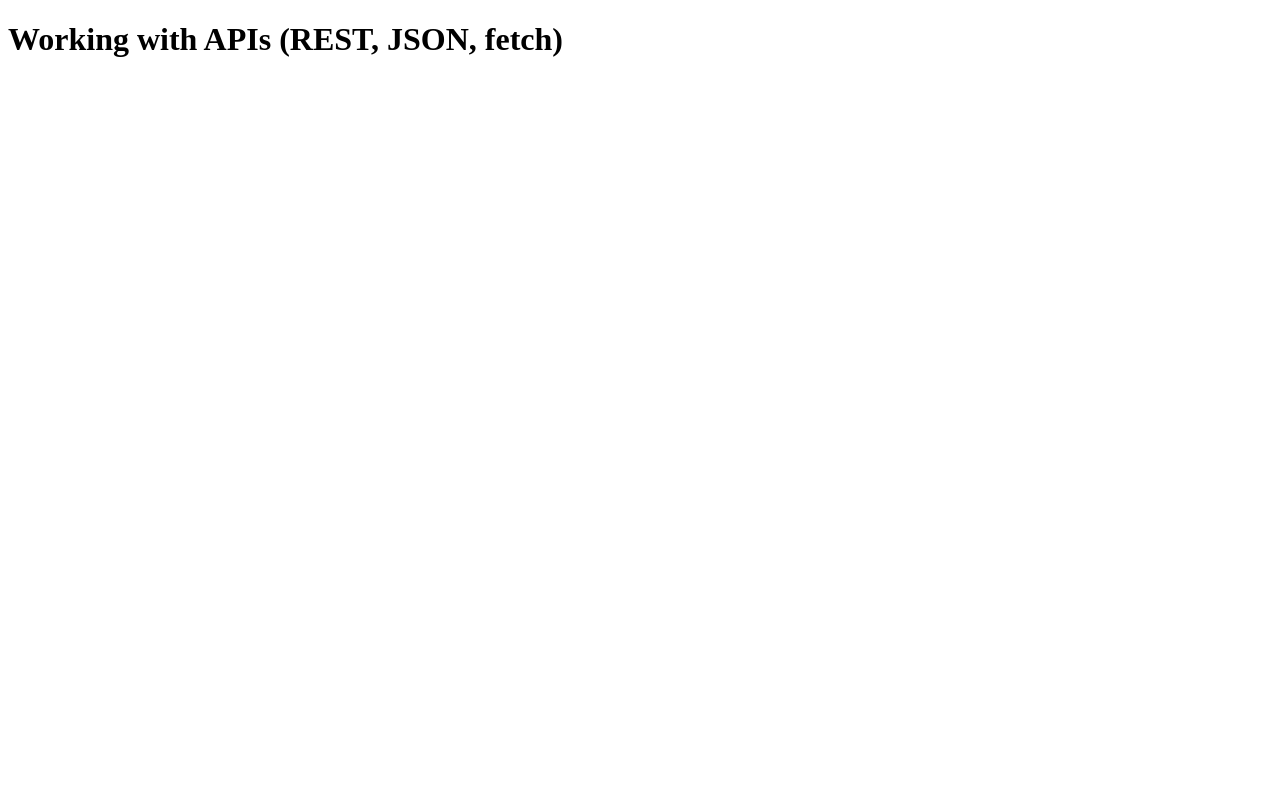
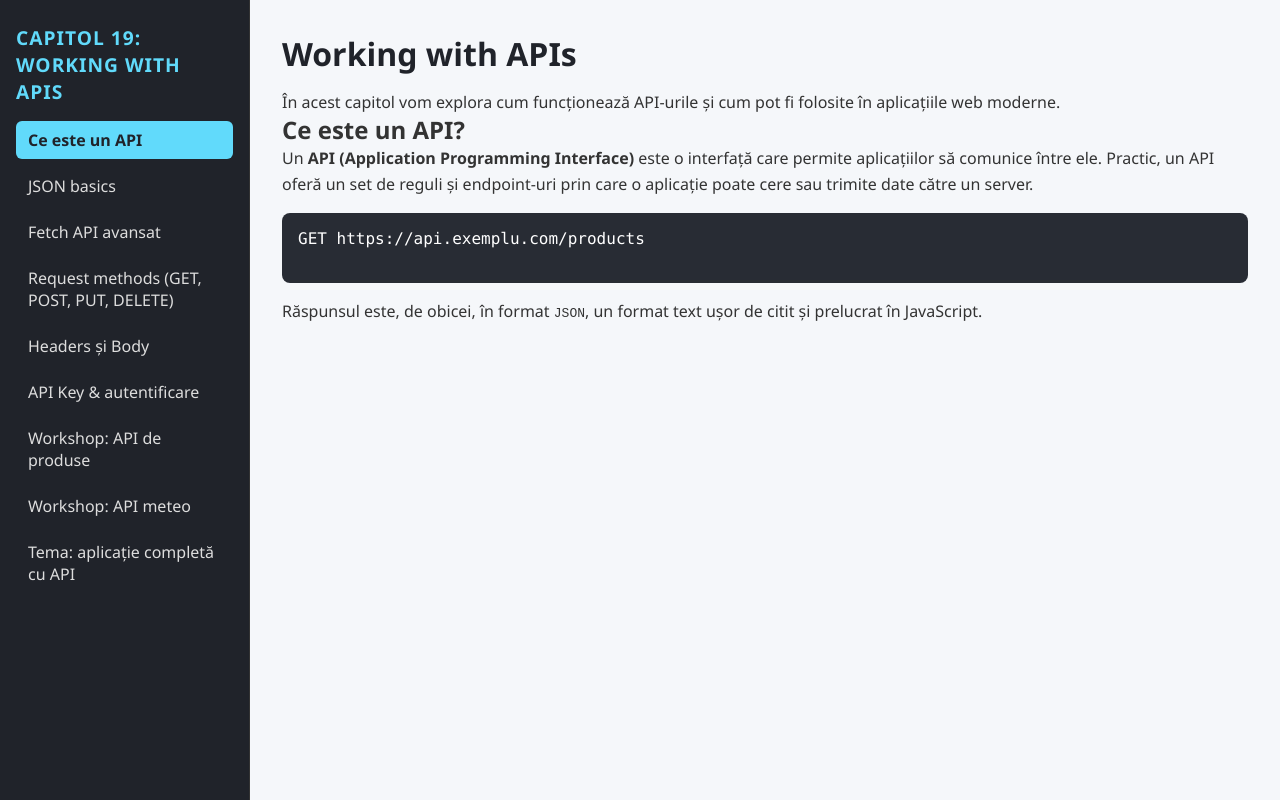
Before and after one commit to alingrig87/frontend-course, a plain HTML site: page 19_working_with_apis/index.html in a window 1280 px wide. Drawn offline with Linux system fonts and the light colour scheme.

Commit message:
add: sidebar cap 19_working_with_apis

```diff
--- a/19_working_with_apis/index.html
+++ b/19_working_with_apis/index.html
@@ -1,13 +1,53 @@
-<!doctype html>
+<!DOCTYPE html>
 <html lang="ro">
-<head>
-  <meta charset="utf-8">
-  <meta name="viewport" content="width=device-width,initial-scale=1">
-  <title>Working with APIs (REST, JSON, fetch)</title>
-  <link rel="stylesheet" href="style.css">
-</head>
-<body>
-  <h1>Working with APIs (REST, JSON, fetch)</h1>
-  <script src="app.js" defer></script>
-</body>
+	<head>
+		<meta charset="UTF-8" />
+		<meta name="viewport" content="width=device-width, initial-scale=1.0" />
+		<title>Lecție: Working with APIs</title>
+		<link rel="stylesheet" href="style.css" />
+	</head>
+	<body>
+		<!-- Sidebar fix -->
+		<aside class="sidebar">
+			<h2>Capitol 19: Working with APIs</h2>
+			<nav class="side-nav">
+				<ul>
+					<li><a href="#" class="active">Ce este un API</a></li>
+					<li><a href="#">JSON basics</a></li>
+					<li><a href="#">Fetch API avansat</a></li>
+					<li><a href="#">Request methods (GET, POST, PUT, DELETE)</a></li>
+					<li><a href="#">Headers și Body</a></li>
+					<li><a href="#">API Key & autentificare</a></li>
+					<li><a href="#">Workshop: API de produse</a></li>
+					<li><a href="#">Workshop: API meteo</a></li>
+					<li><a href="#">Tema: aplicație completă cu API</a></li>
+				</ul>
+			</nav>
+		</aside>
+
+		<!-- Conținut principal -->
+		<main class="main-content">
+			<header>
+				<h1>Working with APIs</h1>
+				<p>În acest capitol vom explora cum funcționează API-urile și cum pot fi folosite în aplicațiile web moderne.</p>
+			</header>
+
+			<article>
+				<h2>Ce este un API?</h2>
+				<p>
+					Un <strong>API (Application Programming Interface)</strong> este o interfață care permite aplicațiilor
+					să comunice între ele. Practic, un API oferă un set de reguli și endpoint-uri prin care o aplicație
+					poate cere sau trimite date către un server.
+				</p>
+
+				<pre>
+GET https://api.exemplu.com/products
+				</pre>
+
+				<p>
+					Răspunsul este, de obicei, în format <code>JSON</code>, un format text ușor de citit și prelucrat în JavaScript.
+				</p>
+			</article>
+		</main>
+	</body>
 </html>
--- a/19_working_with_apis/style.css
+++ b/19_working_with_apis/style.css
@@ -1 +1,101 @@
-/* Working with APIs (REST, JSON, fetch) - style.css (gol, folosește pentru exerciții) */
+/* Reset general */
+* {
+	margin: 0;
+	padding: 0;
+	box-sizing: border-box;
+}
+
+/* Stil general */
+body {
+	font-family: 'Segoe UI', Tahoma, Geneva, Verdana, sans-serif;
+	background-color: #f5f7fa;
+	color: #333;
+}
+
+/* Sidebar fix pe stânga */
+.sidebar {
+	position: fixed;
+	left: 0;
+	top: 0;
+	bottom: 0;
+	width: 250px;
+	background-color: #20232a;
+	color: #fff;
+	padding: 1.5rem 1rem;
+	overflow-y: auto;
+	border-right: 1px solid #333;
+}
+
+.sidebar h2 {
+	font-size: 1.2rem;
+	margin-bottom: 1rem;
+	color: #61dafb;
+	text-transform: uppercase;
+	letter-spacing: 1px;
+}
+
+.side-nav ul {
+	list-style: none;
+}
+
+.side-nav li {
+	margin: 0.5rem 0;
+}
+
+.side-nav a {
+	display: block;
+	padding: 0.5rem 0.75rem;
+	color: #ddd;
+	text-decoration: none;
+	border-radius: 6px;
+	transition: all 0.2s ease;
+}
+
+.side-nav a:hover {
+	background-color: #2c2f36;
+	color: #61dafb;
+}
+
+.side-nav a.active {
+	background-color: #61dafb;
+	color: #20232a;
+	font-weight: 600;
+}
+
+/* Conținut principal */
+.main-content {
+	margin-left: 250px; /* lasă loc pentru sidebar */
+	padding: 2rem;
+	min-height: 100vh;
+	overflow-y: auto;
+}
+
+header h1 {
+	margin-bottom: 1rem;
+	color: #20232a;
+}
+
+article p {
+	margin-bottom: 1rem;
+	line-height: 1.6;
+}
+
+pre {
+	background-color: #282c34;
+	color: #fff;
+	padding: 1rem;
+	border-radius: 8px;
+	overflow-x: auto;
+	font-family: Consolas, monospace;
+	margin-bottom: 1rem;
+}
+
+/* Scrollbar estetic (opțional) */
+.sidebar::-webkit-scrollbar {
+	width: 8px;
+}
+
+.sidebar::-webkit-scrollbar-thumb {
+	background-color: #444;
+	border-radius: 10px;
+}
```
